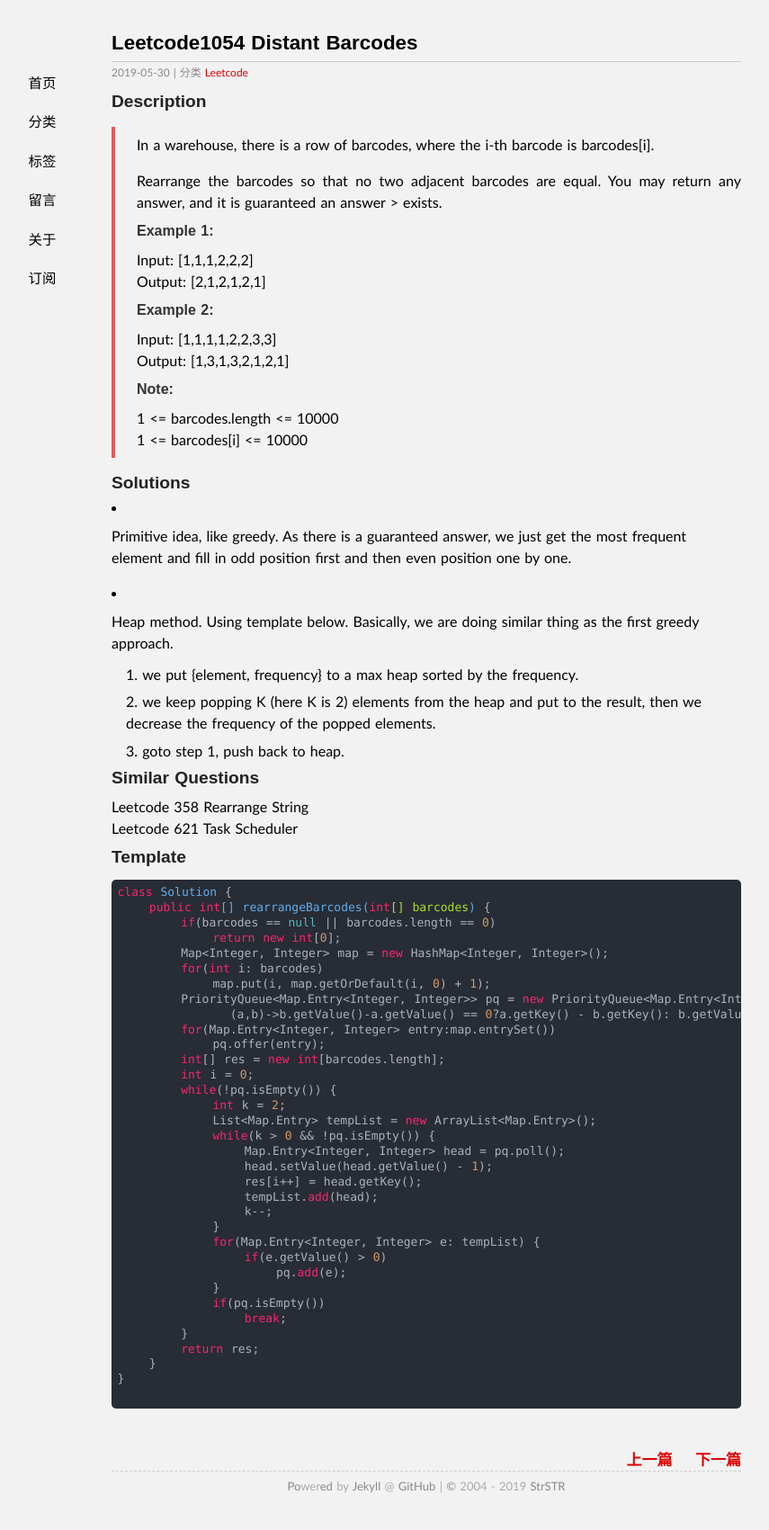
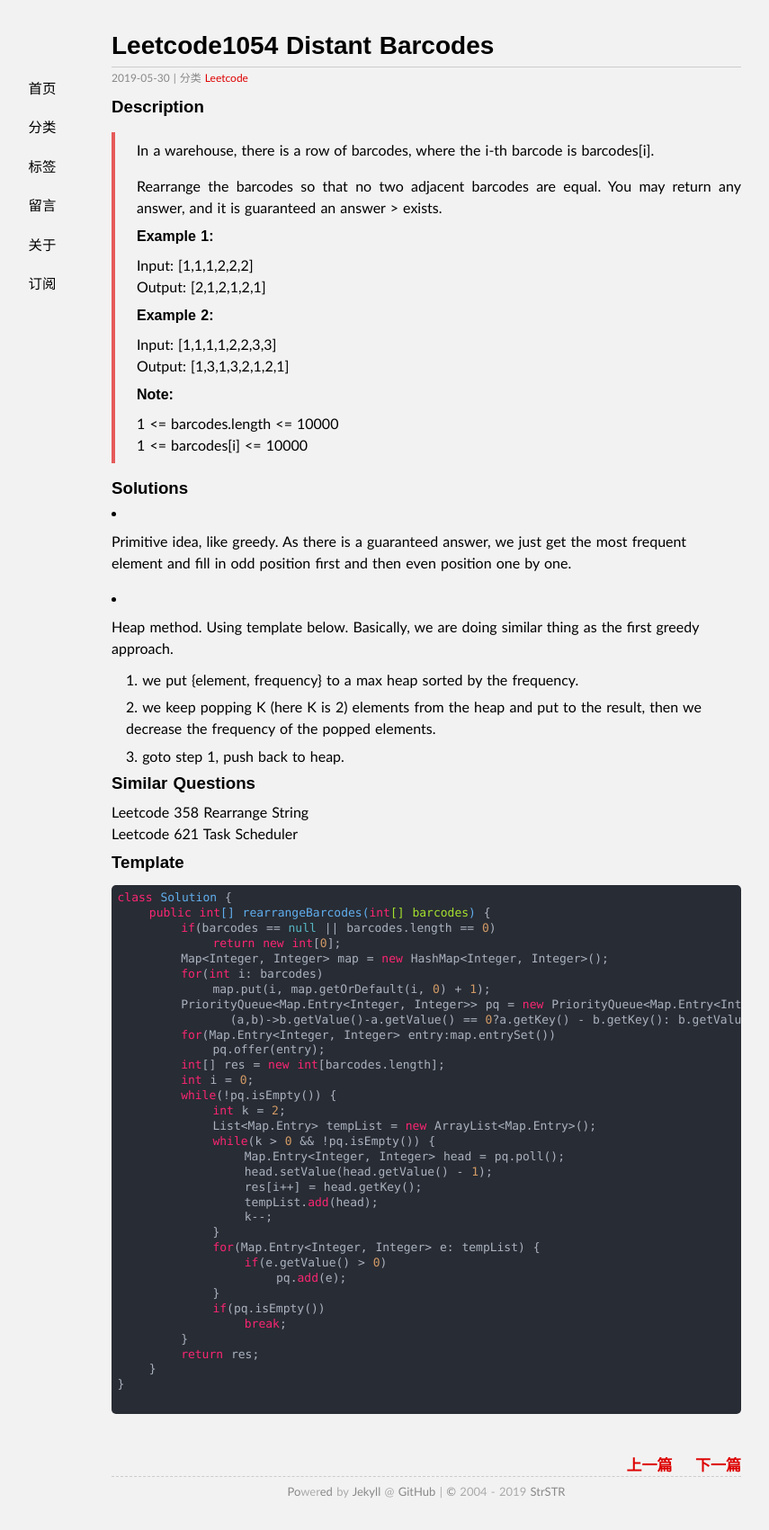
Before and after one commit to goingeast/goingeast.github.io, a Jekyll site: the page built from _posts/2019-05-30-Leetcode1054-Distant-Barcodes.md, in a window 1280 px wide. Shown: the whole page at 90% size, without its empty margins (166-1021 px from the left). Built offline with Jekyll 4.4.1, drawn with Linux system fonts in a browser that asks for light colours; our own code applies the rules of GitHub Pages for plain Markdown files.

Commit message:
Update style.css

```diff
--- a/media/css/style.css
+++ b/media/css/style.css
@@ -52,10 +52,10 @@
 nav a{display:block;padding:.7em 1em;color:#000000;}
 nav a:hover{background-color:#ff0000;text-decoration:none;color:#f9f9f9;-webkit-transition:color .2s linear;}
 .post{padding:.5em 0em;}
-h1{font-family:"Cuprum","Hiragino Sans GB","Microsoft YaHei",sans-serif;font-size:1.6em;color:#000;}
-h2{font-family:"Cuprum","Hiragino Sans GB","Microsoft YaHei",sans-serif;font-size:1.4em;color:#111;}
-h3{font-family:"Cuprum","Hiragino Sans GB","Microsoft YaHei",sans-serif;font-size:1.2em;color:#222;}
-h4{font-family:"Cuprum","Hiragino Sans GB","Microsoft YaHei",sans-serif;font-size:1em;color:#333;}
+h1{font-family:"Cuprum","Hiragino Sans GB","Microsoft YaHei",sans-serif;}
+h2{font-family:"Cuprum","Hiragino Sans GB","Microsoft YaHei",sans-serif;}
+h3{font-family:"Cuprum","Hiragino Sans GB","Microsoft YaHei",sans-serif;}
+h4{font-family:"Cuprum","Hiragino Sans GB","Microsoft YaHei",sans-serif;}
 pre,code{font-family:Menlo,"Andale Mono",Consolas,"Courier New",Monaco,monospace;font-size:13px;}
 code{background-color:#D0D0D0;}
 embed,object,iframe{display:block;margin:4px auto;}
```
